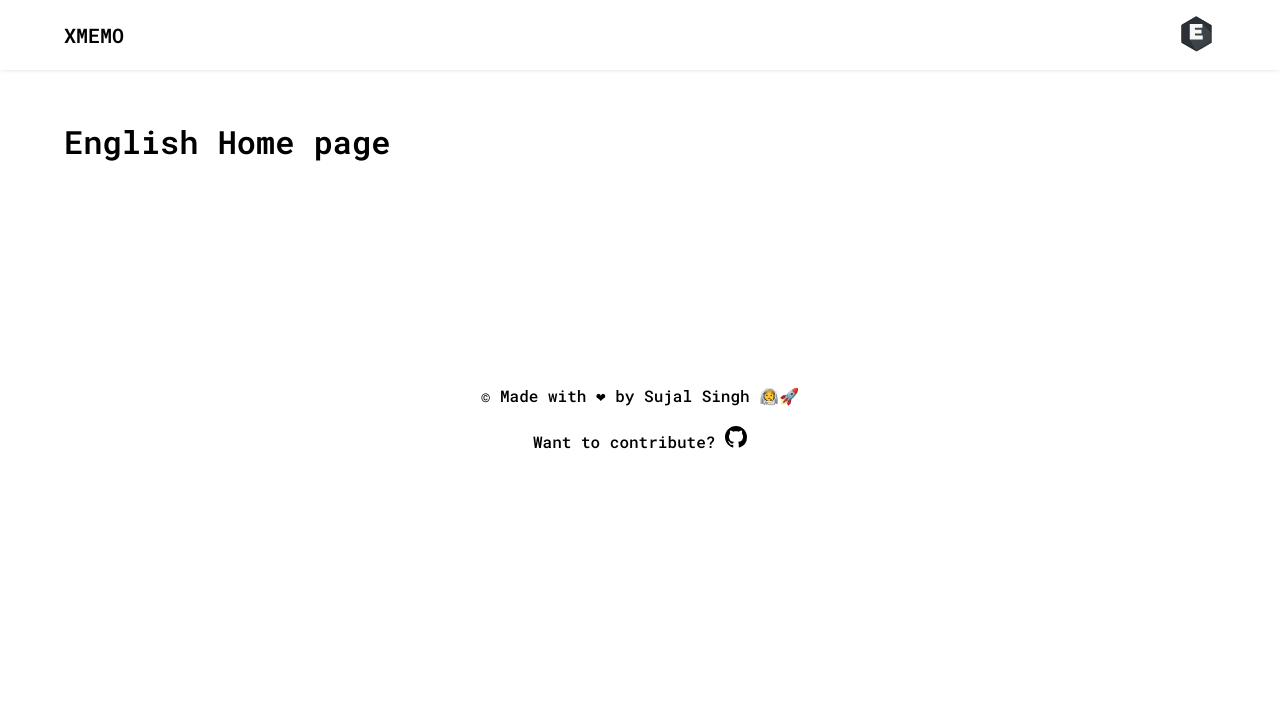
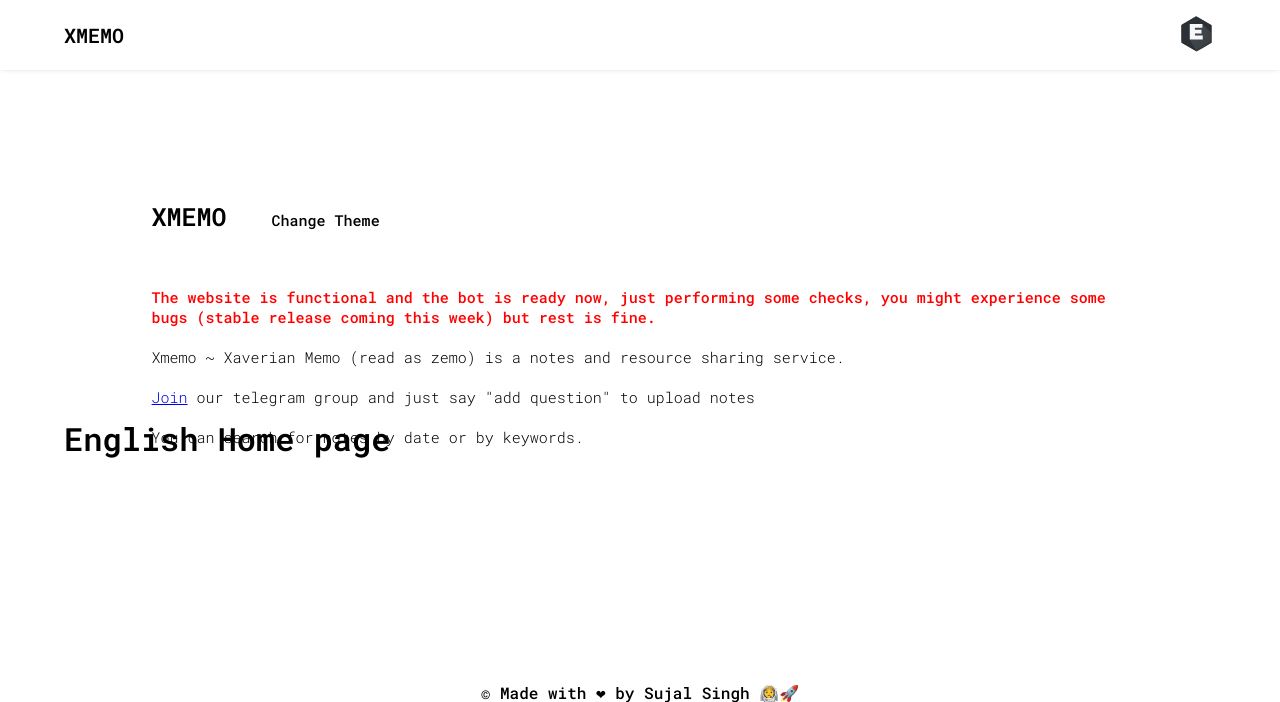
Before and after one commit to sujaldev/xmemo, a Django app: page /english/ in a window 1280 px wide. Shown: the top 702 px of the page. Run offline with Django 3.2, Linux system fonts and the light colour scheme; tables that the repository leaves empty hold one stand-in row (values such as "Sample post").

Commit message:
theme stays consistent throughout pages now
added a theme cookie to store theme value

```diff
--- a/templates/base.html
+++ b/templates/base.html
@@ -6,7 +6,7 @@
 	<meta name="viewport" content="width=device-width, initial-scale=1.0">
 	{% load static %}
 	<link rel="shortcut icon" href="{% static 'img/favicon.ico' %}">
-	<link class="mode" rel="stylesheet" type="text/css" href="{% static 'css/light-theme.css' %}">
+	<link id="theme_css" rel="stylesheet" type="text/css" href="{% static 'css/' %}{{ theme }}-theme.css">
 	<style type="text/css">
 		@import url('https://fonts.googleapis.com/css2?family=Roboto+Mono:ital,wght@0,300;0,500;0,600;1,700&display=swap');
 		@import url('https://fonts.googleapis.com/css2?family=Montserrat:wght@900&display=swap');
@@ -657,6 +657,18 @@
 		</div></header>
 
 	<main class="main-container" style="min-height: 0px;">
+		<div class="heading">
+		    <p>XMEMO <span id="theme-changer" class="inline-btn" onclick="switch_theme()">Change Theme</span></p>
+		    <div></div>
+		</div>
+		<p class="main-text">
+		    <bold style="color: red;">The website is functional and the bot is ready now, just performing some
+		    checks, you might experience some bugs (stable release coming this week) but rest is fine.</bold><br><br>
+		    Xmemo ~ Xaverian Memo (read as zemo) is a notes and resource sharing service.<br><br>
+		    <a href="https://t.me/joinchat/uQvgX7OBFi1jNDg1">Join</a> our telegram group and just say "add question" to upload
+		    notes<br><br>
+		    You can search for notes by date or by keywords.
+		</p>
 		{% block content %}
 		replace me
 		{% endblock content %}
@@ -670,7 +682,9 @@
 					<path fill-rule="evenodd" d="M8 0C3.58 0 0 3.58 0 8c0 3.54 2.29 6.53 5.47 7.59.4.07.55-.17.55-.38 0-.19-.01-.82-.01-1.49-2.01.37-2.53-.49-2.69-.94-.09-.23-.48-.94-.82-1.13-.28-.15-.68-.52-.01-.53.63-.01 1.08.58 1.23.82.72 1.21 1.87.87 2.33.66.07-.52.28-.87.51-1.07-1.78-.2-3.64-.89-3.64-3.95 0-.87.31-1.59.82-2.15-.08-.2-.36-1.02.08-2.12 0 0 .67-.21 2.2.82.64-.18 1.32-.27 2-.27.68 0 1.36.09 2 .27 1.53-1.04 2.2-.82 2.2-.82.44 1.1.16 1.92.08 2.12.51.56.82 1.27.82 2.15 0 3.07-1.87 3.75-3.65 3.95.29.25.54.73.54 1.48 0 1.07-.01 1.93-.01 2.2 0 .21.15.46.55.38A8.013 8.013 0 0016 8c0-4.42-3.58-8-8-8z">
 					</path></svg>
 			</a></p>
-		</div></footer>
+		</div>
+	</footer>
+	<script src="https://ajax.aspnetcdn.com/ajax/jQuery/jquery-3.4.1.min.js"></script>
 	<script type="text/javascript">
 		ham = document.getElementsByClassName('ham-menu')[0]
 		open_btn = document.getElementsByClassName('logo')[0]
@@ -678,18 +692,36 @@
 		change_theme_btn = document.getElementById('theme-changer')
 		mode = document.getElementsByClassName('mode')[0]
 
+		function switch_theme(element){
+			current_theme = $("#theme_css").attr("href")
 
-		change_theme_btn.onclick = function(){
-			if (mode.getAttribute('href') == "/static/css/light-theme.css"){
-				mode.setAttribute('href', "/static/css/dark-theme.css")
-				document.getElementsByClassName("githublogo")[0].setAttribute("fill", "white")
-				document.getElementsByClassName("githublogo")[1].setAttribute("fill", "white")
-			} else {
-				mode.setAttribute('href', "/static/css/light-theme.css")
-				document.getElementsByClassName("githublogo")[0].setAttribute("fill", "black")
-				document.getElementsByClassName("githublogo")[1].setAttribute("fill", "black")
+			if (current_theme == "/static/css/dark-theme.css"){
+				theme_to_set = "/static/css/light-theme.css"
+			} else if (current_theme == "/static/css/light-theme.css"){
+				theme_to_set = "/static/css/dark-theme.css"
 			}
+
+
+		    $.post('switch-theme/', {
+		        csrfmiddlewaretoken: "{{ csrf_token }}",
+		        theme: theme_to_set
+		    }, function(response){
+		        // location.reload();
+		        $('#theme_css').attr("href", theme_to_set)
+		    });
+
 		}
+		// change_theme_btn.onclick = function(){
+		// 	if (mode.getAttribute('href') == "/static/css/light-theme.css"){
+		// 		mode.setAttribute('href', "/static/css/dark-theme.css")
+		// 		document.getElementsByClassName("githublogo")[0].setAttribute("fill", "white")
+		// 		document.getElementsByClassName("githublogo")[1].setAttribute("fill", "white")
+		// 	} else {
+		// 		mode.setAttribute('href', "/static/css/light-theme.css")
+		// 		document.getElementsByClassName("githublogo")[0].setAttribute("fill", "black")
+		// 		document.getElementsByClassName("githublogo")[1].setAttribute("fill", "black")
+		// 	}
+		// }
 
 		open_btn.onclick = function(){
 			ham.setAttribute('class', 'ham-menu ham-active')
--- a/xmemo/urls.py
+++ b/xmemo/urls.py
@@ -24,6 +24,7 @@ from mathematics.views import math_view
 from english.views import eng_view
 
 urlpatterns = [
+    path("switch-theme/", switch_theme, name="switch_theme"),
     path("update-review/", update_question_review, name="update-review"),
     path("search-keyword/", display_by_key, name="search-keyword"),
     path('search/', display_by_date, name="search-date"),
```
Also changed, not shown: cs/db_reader.py (+0 -101 lines), cs/views.py (+36 -3 lines), templates/index.html (+0 -12 lines), templates/questions_base.html (+47 -40 lines).
